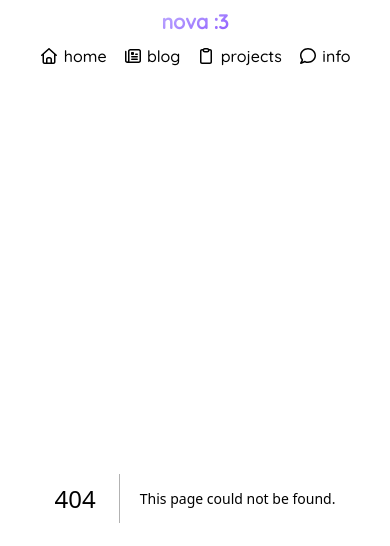
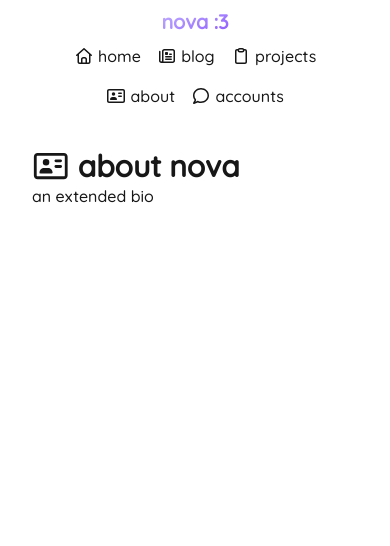
Before and after one commit to aelithron/novatea, a Next.js app: page /about in a window 390 px wide. Before the commit this address had no page. Shown: the top 546 px of the page. Built offline with nearby package versions, Linux system fonts and the light colour scheme.

Commit message:
improve mobile header, add new page, rename info page

```diff
--- /dev/null
+++ b/app/about/page.tsx
@@ -0,0 +1,13 @@
+import { faAddressCard } from "@fortawesome/free-regular-svg-icons";
+import { FontAwesomeIcon } from "@fortawesome/react-fontawesome";
+import { Metadata } from "next";
+
+export const metadata: Metadata = { title: "about" }
+export default function Page() {
+  return (
+    <div className="flex flex-col min-h-screen p-8 md:p-16">
+      <h1 className="text-3xl font-semibold"><FontAwesomeIcon icon={faAddressCard} /> about nova</h1>
+      <p>an extended bio</p>
+    </div>
+  );
+}
--- a/app/ui.module.tsx
+++ b/app/ui.module.tsx
@@ -1,16 +1,21 @@
 import Link from "next/link";
-import{ FontAwesomeIcon } from "@fortawesome/react-fontawesome"
-import { faHome, faNewspaper, faClipboard, faComment } from "@fortawesome/free-regular-svg-icons";
+import { FontAwesomeIcon } from "@fortawesome/react-fontawesome"
+import { faHome, faNewspaper, faClipboard, faComment, faAddressCard } from "@fortawesome/free-regular-svg-icons";
 
 export function Header() {
   return (
     <div className="flex flex-col md:flex-row items-center md:justify-between gap-2 p-2 md:px-6">
       <Link href={"/"} className="text-xl font-semibold bg-linear-to-br from-violet-300 to-violet-500 text-transparent bg-clip-text">nova :3</Link>
-      <div className="flex gap-4 justify-between">
-        <Link href={"/"} className={`hover:text-sky-500`}><FontAwesomeIcon icon={faHome} /> home</Link>
-        <Link href={"/blog"} className={`hover:text-sky-500`}><FontAwesomeIcon icon={faNewspaper} /> blog</Link>
-        <Link href={"/projects"} className={`hover:text-sky-500`}><FontAwesomeIcon icon={faClipboard} /> projects</Link>
-        <Link href={"/info"} className={`hover:text-sky-500`}><FontAwesomeIcon icon={faComment} /> info</Link>
+      <div className="flex flex-col md:flex-row gap-4 justify-between">
+        <div className="flex gap-4 justify-center md:justify-start">
+          <Link href={"/"} className={`hover:text-sky-500`}><FontAwesomeIcon icon={faHome} /> home</Link>
+          <Link href={"/blog"} className={`hover:text-sky-500`}><FontAwesomeIcon icon={faNewspaper} /> blog</Link>
+          <Link href={"/projects"} className={`hover:text-sky-500`}><FontAwesomeIcon icon={faClipboard} /> projects</Link>
+        </div>
+        <div className="flex gap-4 justify-center md:justify-start">
+          <Link href={"/about"} className={`hover:text-sky-500`}><FontAwesomeIcon icon={faAddressCard} /> about</Link>
+          <Link href={"/accounts"} className={`hover:text-sky-500`}><FontAwesomeIcon icon={faComment} /> accounts</Link>
+        </div>
       </div>
     </div>
   );
--- a/utils/projects.ts
+++ b/utils/projects.ts
@@ -3,7 +3,7 @@ import { NovaProject } from "@/novatea";
 export default function projectList(): NovaProject[] {
   const projects: NovaProject[] = [];
   projects.push({ title: "Universal Status", description: "Change your status across many platforms at once.", link: new URL("https://status.novatea.dev"), ghrepo: new URL("https://github.com/aelithron/universal-status"), image: null, spotlighted: true });
-  projects.push({ title: "LyricKit", description: "A one-stop-shop for finding, writing, and syncing lyrics.", link: new URL("https://lyrics.novatea.dev"), ghrepo: new URL("https://github.com/aelithron/lyrickit"), image: null, spotlighted: true });
-  projects.push({ title: "NovaBot", description: "Cusromixable personal assistant Discord bot", link: null, ghrepo: new URL("https://github.com/aelithron/novabot"), image: null, spotlighted: false });
+  projects.push({ title: "LyricKit", description: "A suite for finding, writing, and syncing lyrics.", link: new URL("https://lyrics.novatea.dev"), ghrepo: new URL("https://github.com/aelithron/lyrickit"), image: null, spotlighted: true });
+  projects.push({ title: "NovaBot", description: "Fully customizable personal assistant bot for Discord.", link: null, ghrepo: new URL("https://github.com/aelithron/novabot"), image: null, spotlighted: false });
   return projects;
 }
```
Also changed, not shown: app/accounts/page.tsx (renamed from app/info/page.tsx).
